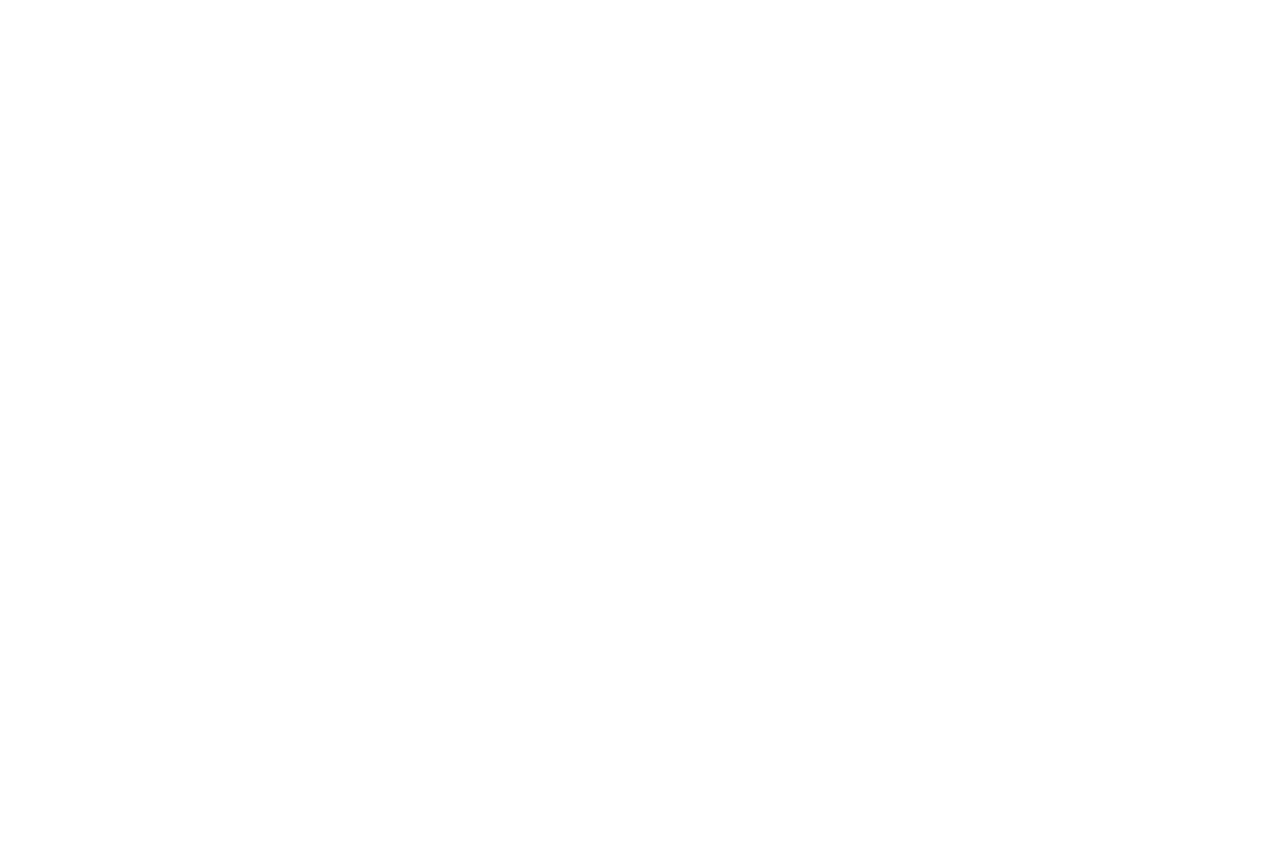
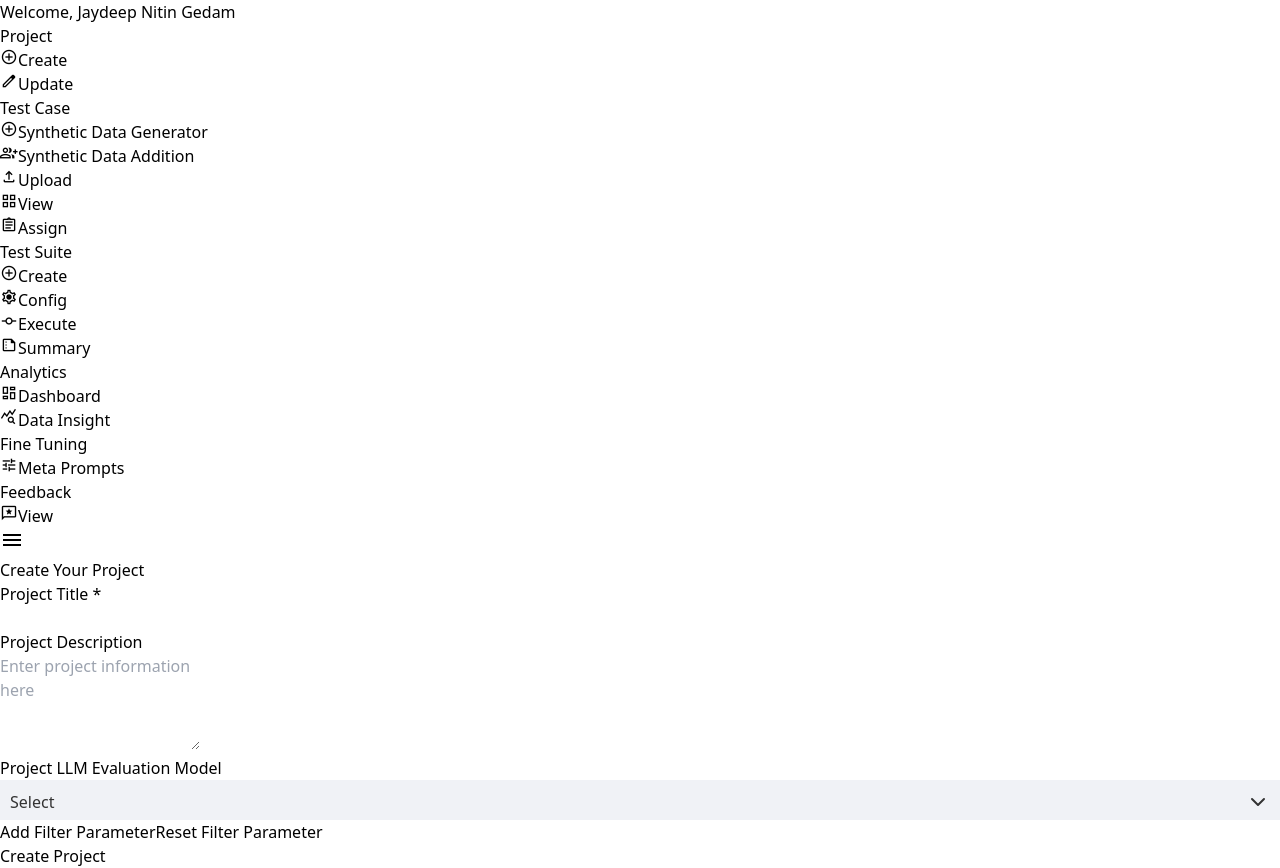
Before and after one commit to JaydeepGedam/LLM_Studio, a React (Vite) app: page / in a window 1280 px wide. Before the commit the page ends 800 px from the top, so only its background shows below. Built offline with nearby package versions, Linux system fonts and the light colour scheme; a web font is replaced by a local one.

Commit message:
fixed deployment bugs

```diff
--- a/src/App.jsx
+++ b/src/App.jsx
@@ -7,19 +7,17 @@ import TempApi from "./pages/Temp/TempApi";
 import TestCaseView from "./pages/TestCases/TestCaseView";
 
 const updateFaviconAndTitle = ({ title, icon }) => {
-    // Update the page title
     document.title = title;
-
-    // Update the favicon
     const favicon = document.querySelector("link[rel='icon']");
     favicon.href = `https://fonts.gstatic.com/s/i/short-term/release/materialsymbolsoutlined/${icon}/default/48px.svg`;
 };
 
 function App() {
     const location = useLocation();
+    const isProduction = import.meta.env.VITE_ENV === 'production'; // Use Vite's import.meta.env
+    const apiEndpoint = import.meta.env.VITE_API_ENDPOINT_URL;  // Use Vite's import.meta.env
 
     useEffect(() => {
-        // Define metadata for each route
         const routeMetadata = {
             '/': { title: "Create Project", icon: "add_circle" },
             '/updateProject': { title: "Update Project", icon: "edit" },
@@ -28,10 +26,8 @@ function App() {
             '/tempapi': { title: "Temp API Page", icon: "help" },
         };
 
-        // Get metadata for the current route
         const metadata = routeMetadata[location.pathname];
 
-        // Update favicon and title if metadata exists
         if (metadata) {
             updateFaviconAndTitle(metadata);
         }
@@ -39,11 +35,23 @@ function App() {
 
     return (
         <Routes>
-            <Route path="/LLM_Studio/createTSuite" element={<CreateTestSuite />} />
-            <Route path="/LLM_Studio" element={<CreateProject />} exact />
-            <Route path="/LLM_Studio/updateProject" element={<UpdateProject />} />
-            <Route path="/LLM_Studio/tempapi" element={<TempApi />} />
-            <Route path="/LLM_Studio/testcaseview" element={<TestCaseView />} />
+            {isProduction ? (
+                <>
+                    <Route path="/LLM_Studio/createTSuite" element={<CreateTestSuite />} />
+                    <Route path="/LLM_Studio" element={<CreateProject />} />
+                    <Route path="/LLM_Studio/updateProject" element={<UpdateProject />} />
+                    <Route path="/LLM_Studio/tempapi" element={<TempApi />} />
+                    <Route path="/LLM_Studio/testcaseview" element={<TestCaseView />} />
+                </>
+            ) : (
+                <>
+                    <Route path="/createTSuite" element={<CreateTestSuite />} />
+                    <Route path="/" element={<CreateProject />} />
+                    <Route path="/updateProject" element={<UpdateProject />} />
+                    <Route path="/tempapi" element={<TempApi />} />
+                    <Route path="/testcaseview" element={<TestCaseView />} />
+                </>
+            )}
         </Routes>
     );
 }
```
Also changed, not shown: 2 other files (tests, documents, lock files or other folders).
